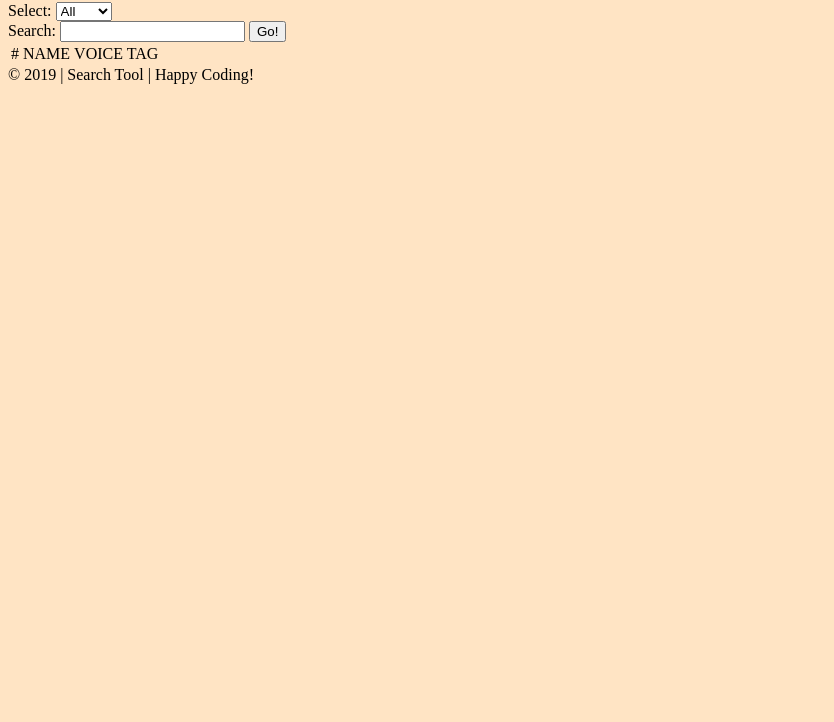
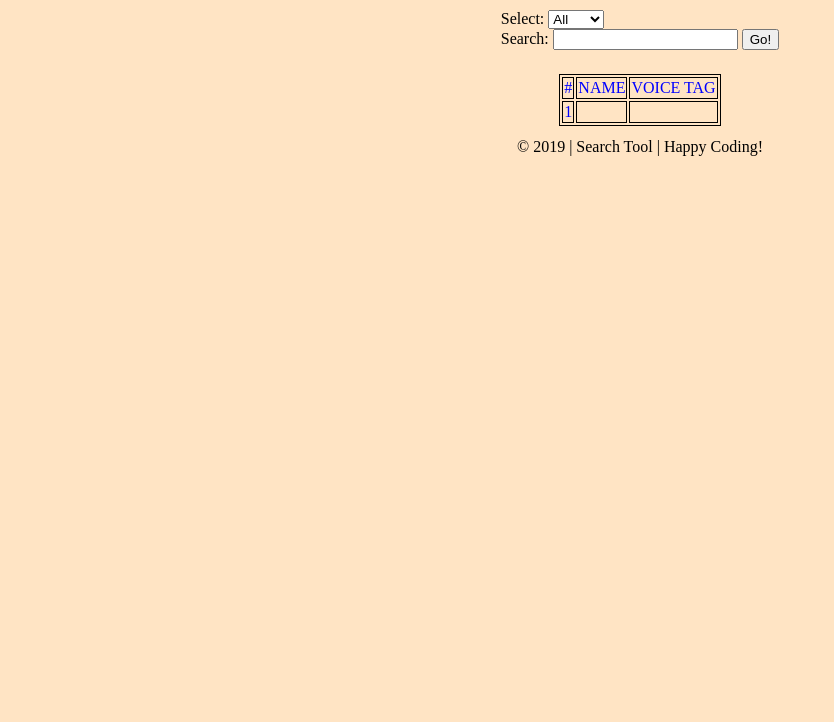
Before and after one commit to maslovai/VoiceTag, a website: page src/index.html in a window 1280 px wide. Shown: the part 78-800 px from the top of the page, without its empty margins (0-834 px from the left). Drawn offline with nearby package versions, Linux system fonts and the light colour scheme.

Commit message:
some styles

```diff
--- a/src/index.html
+++ b/src/index.html
@@ -7,10 +7,11 @@
     <link rel="stylesheet" href="style.css">
 </head>
 <body>
-<header>
-        <h1>Voice Tag Search</h1>
-</header>
-    <div id = "root">
+    <div id = "root" class = "root">
+        <div class = "subRoot">
+            <h1>Voice Tag Search</h1>
+        </div>
+        <div class = "subRoot">
         <form id = "input">
             Select:
             <select name="Element">
@@ -22,10 +23,10 @@
             <input type="text" name="word">
             <button>Go!</button>
         </form>
-        <form id = "result">
+        </div>
+        <div class = "subRoot">
             <table id = "resultTable">
-                <thead>
-                    <tr>
+                    <thead>
                         <td>
                             #
                         </td>
@@ -35,14 +36,18 @@
                         <td>
                             VOICE TAG
                         </td>
+                    </thead>
+                    <tr>
+                        <td>1</td>
+                        <td></td>
+                        <td></td>
                     </tr>
-                </thead>
-            </table>
-        </form>
+                </table>
+        </div>
+        <div class = "subRoot">
+                &copy; 2019 | Search Tool | Happy Coding!
+        </div>
     </div>
-<footer>
-       &copy; 2019 | Search Tool | Happy Coding!
-</footer>
 <script
     src="https://code.jquery.com/jquery-3.4.1.js"
     integrity="sha256-WpOohJOqMqqyKL9FccASB9O0KwACQJpFTUBLTYOVvVU="
--- a/src/style.css
+++ b/src/style.css
@@ -2,3 +2,19 @@ body{
     background-color: bisque;
     color:"FFF";
 }
+.root{
+    display: flex;
+    flex-direction: column;
+    align-items: center;
+}
+.subRoot{
+    min-height: 4em;
+}
+table, thead, td{
+    color:blue;
+    border: 1px solid black;
+    min-height: 20px;
+}
+table, tr, td{
+    min-height: 2em;
+}
```
